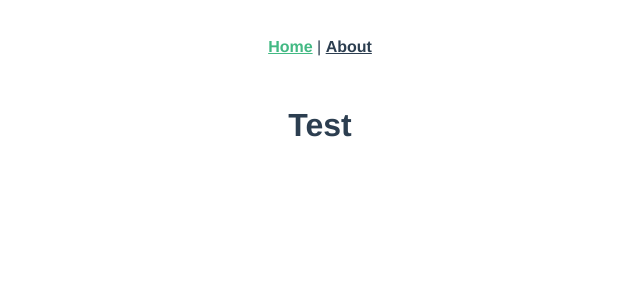
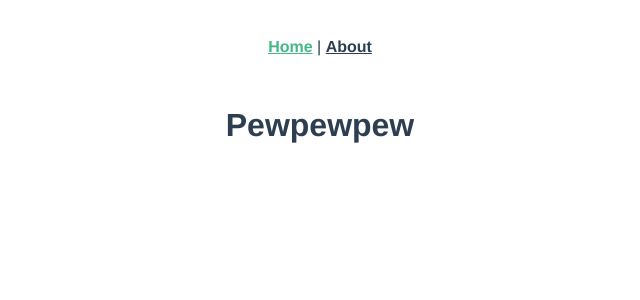
Before and after one commit to Cierrasimms/online-resume, a Vue app: page / in a window 1280 px wide. Shown: the top 300 px of the page, without its empty margins (320-960 px from the left). Built offline with nearby package versions, Linux system fonts and the light colour scheme.

Commit message:
cierra is cool

```diff
--- a/src/views/HomeView.vue
+++ b/src/views/HomeView.vue
@@ -2,7 +2,7 @@
 export default {
   data: function () {
     return {
-      message: "Test",
+      message: "Pewpewpew",
     };
   },
   created: function () {},
```
